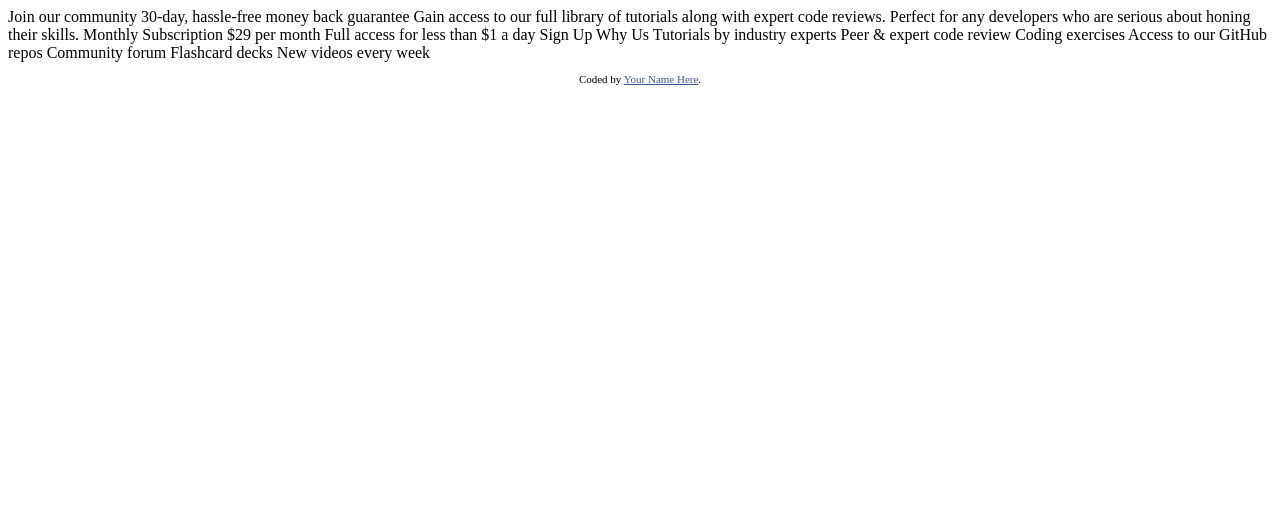
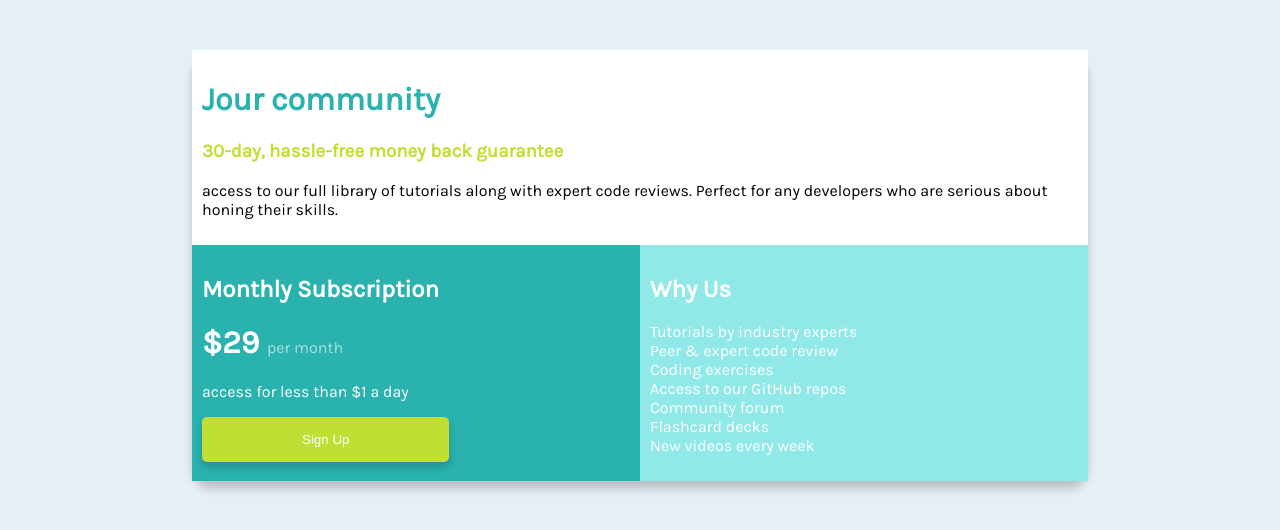
Before and after one commit to HILMIONELL97/mini-projet-1, a plain HTML site: page Code_Starter_2/index.html in a window 1280 px wide. Drawn offline with Linux system fonts and the light colour scheme.

Commit message:
MINI PROJET 2 APRES LA MODIFICATION

```diff
--- a/Code_Starter_2/index.html
+++ b/Code_Starter_2/index.html
@@ -3,47 +3,56 @@
 <head>
   <meta charset="UTF-8">
   <meta name="viewport" content="width=device-width, initial-scale=1.0"> <!-- displays site properly based on user's device -->
-
+  <link href="https://fonts.googleapis.com/css?family=Karla&display=swap" rel="stylesheet">
   <link rel="icon" type="image/png" sizes="32x32" href="./images/favicon-32x32.png">
-
+  <link rel="stylesheet" href="style.css">
   <title>Single Price Grid Component</title>
 
-  <!-- Feel free to remove these styles or customise in your own stylesheet 👍 -->
+  <!-- Feel free to remove these styles or customise in your own stylesheet :thumbsup: -->
   <style>
     .attribution { font-size: 11px; text-align: center; }
     .attribution a { color: hsl(228, 45%, 44%); }
   </style>
 </head>
 <body>
-  Join our community
+  <div class="contuner">
+  <div class="par1">
+   <div  class=" HILMI">
+<h1> Jour community</h1>
+</div>
+<div class="h3">
+  <h3>30-day, hassle-free money back guarantee</h3>
+</div>
+  <p> access to our full library of tutorials along with expert code reviews.
+  Perfect for any developers who are serious about honing their skills.</p>
+</div>
 
-  30-day, hassle-free money back guarantee
+<div class="par2">
+ <h2> Monthly Subscription</h2>
+ <div class="sam">
+ <div>
+   <h1>&dollar;29 <span class="month"> per month </span></h1>
+  </div>
 
-  Gain access to our full library of tutorials along with expert code reviews.
-  Perfect for any developers who are serious about honing their skills.
+</div>
+  <p> access for less than &dollar;1 a day</p>
+      <div class="button">
+ <button> Sign Up</button>
+      </div>
+</div>
 
-  Monthly Subscription
+<div class="par3">
+ <h2> Why Us</h2>
 
-  &dollar;29 per month
+  <p>Tutorials by industry experts <br>
+  Peer &amp; expert code review <br>
+  Coding exercises <br>
+  Access to our GitHub repos <br>
+  Community forum <br>
+  Flashcard decks <br>
+  New videos every week</p>
+</div>
+</div>
 
-  Full access for less than &dollar;1 a day
-
-  Sign Up
-
-  Why Us
-
-  Tutorials by industry experts
-  Peer &amp; expert code review
-  Coding exercises
-  Access to our GitHub repos
-  Community forum
-  Flashcard decks
-  New videos every week
-
-  <footer>
-    <p class="attribution">
-      Coded by <a href="#">Your Name Here</a>.
-    </p>
-  </footer>
 </body>
 </html>
--- /dev/null
+++ b/Code_Starter_2/style.css
@@ -0,0 +1,109 @@
+body{
+    padding:0 ;
+    margin: 0 auto;
+    background-color: hsl(204, 43%, 93%);
+    font-family: 'Karla', sans-serif;
+    width: 70%;
+    margin: auto;
+
+}
+.contuner{
+    margin-top: 50px;
+    margin-bottom: 50px;
+    font-size:16px ;
+   display:grid ;
+   grid-template-columns:  1fr ;
+   grid-template-rows: repeat(3, auto);
+   box-shadow: 0 8px 8px 0 rgba(0, 0, 0, 0.19);
+   border-radius: 20px;
+
+}
+.par1{
+    background-color: rgb(255, 255, 255);
+ grid-column: 1/2;
+ grid-row:1/2 ;
+    padding:10px ;
+}
+
+.par2{
+ background-color:hsl(179, 62%, 43%) ;
+ color: rgb(255, 255, 255);
+ grid-column:1/2;
+ grid-row: 2/3;
+ padding:10px ;
+
+}
+.par3{
+ background-color:hsl(179, 67%, 74%)  ;
+  color: rgb(255, 255, 255);
+ grid-column: 1/2;
+ grid-row:3/4 ;
+ padding:10px ;
+}
+
+button{
+    padding:15px 100px ;
+    background-color: hsl(71, 73%, 54%);
+    border:none ;
+    border-radius:5px ;
+    position: relative;
+    color: rgb(255, 255, 255);
+    box-shadow: 0 4px 8px 0 rgba(0, 0, 0, 0.1),
+                0 6px 8px 0 rgba(0, 0, 0, 0.1);
+}
+.HILMI{
+color:hsl(179, 62%, 43%) ;
+
+}
+.h3{
+    color:hsl(71, 73%, 54%) ;
+}
+
+}
+.month{
+color: blue;
+
+}
+
+}
+.sam{
+    display: flex;
+    flex-direction: row;
+    justify-content: start;
+}
+.sam p {
+
+    margin-left: 80px;
+    color:hsl(220, 7%, 33%) ;
+}
+.month{
+   font-size: 16px;
+   font-weight: 100;
+   opacity: .6;
+}
+@media  screen and (min-width: 768px) {
+
+    .contuner{
+    display:grid ;
+    grid-template-columns: 1fr 1fr  ;
+    grid-template-rows: repeat(2, auto);
+    margin-bottom: 100px;
+   }
+   .par1{
+
+    grid-column: 1/3;
+    grid-row:1/2
+
+   }
+   .par2{
+    grid-column: 1/2 ;
+    grid-row:2/3;
+
+   }
+   .par3{
+
+    grid-column: 2/2;
+    grid-row:2/3;
+
+   }
+}
```
